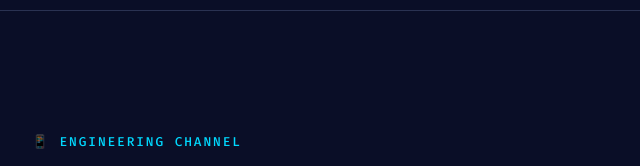
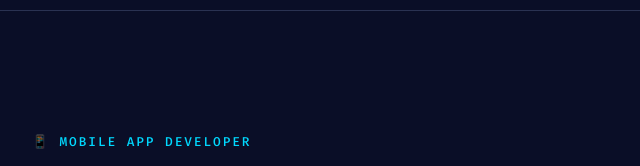
Before and after one commit to DivyanshMahor/DivyanshMahor.github.io, a plain HTML site: page index.html in a window 1280 px wide. Shown: the part 3840-4006 px from the top of the page, 0-640 px from the left. Drawn offline with Linux system fonts and the light colour scheme.

Commit message:
Update index.html

```diff
--- a/index.html
+++ b/index.html
@@ -625,7 +625,7 @@
   <section class="section" id="engineering">
     <div class="container">
       <div class="section-header">
-        <p class="section-tag">📱 Engineering Channel</p>
+        <p class="section-tag">📱 Mobile App Developer</p>
         <h2>Mobile Development</h2>
         <p class="subtitle">Production-grade iOS and Android apps built with Flutter. Real-time capable, cloud-integrated, and shipping to production.</p>
       </div>
```
